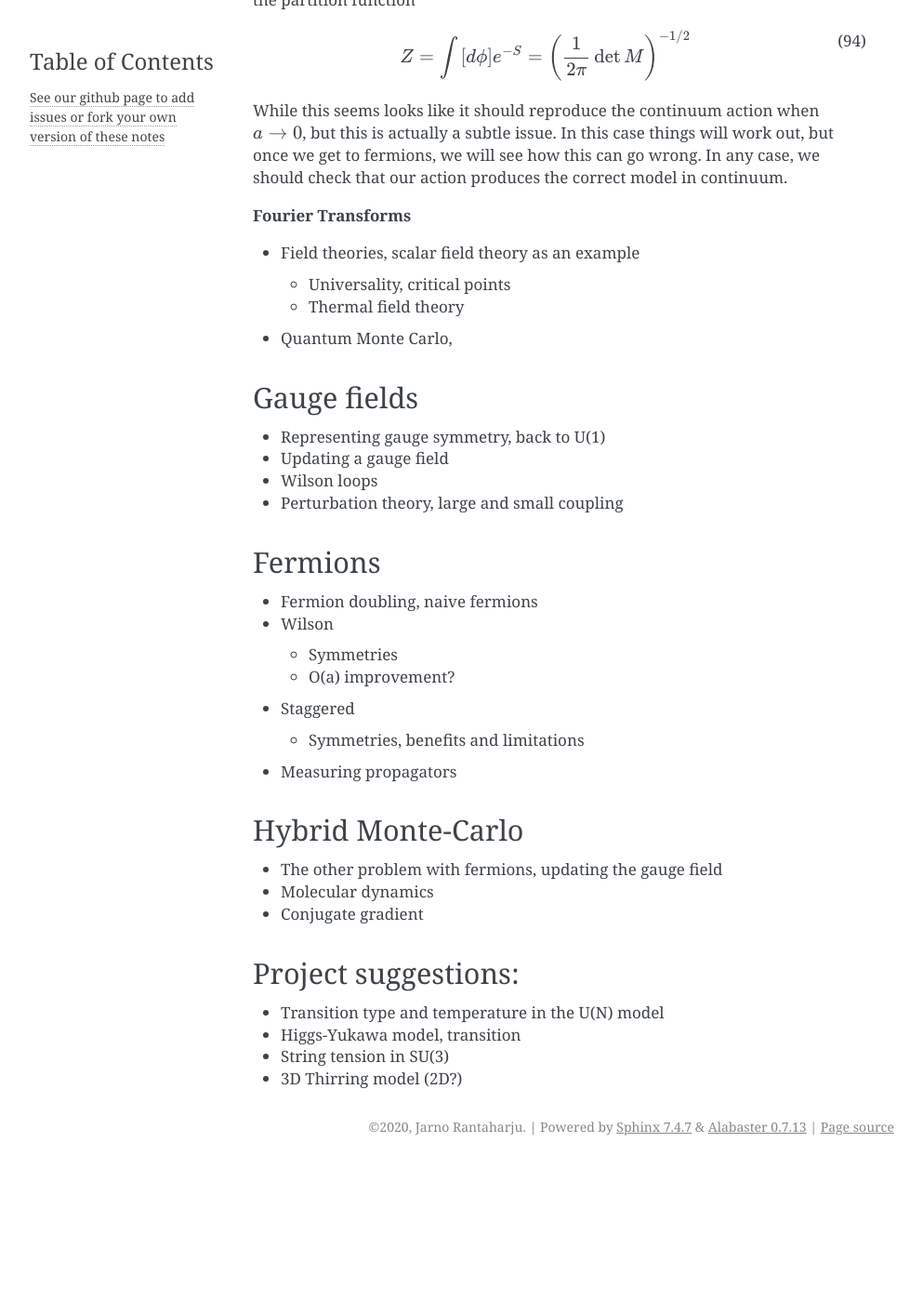
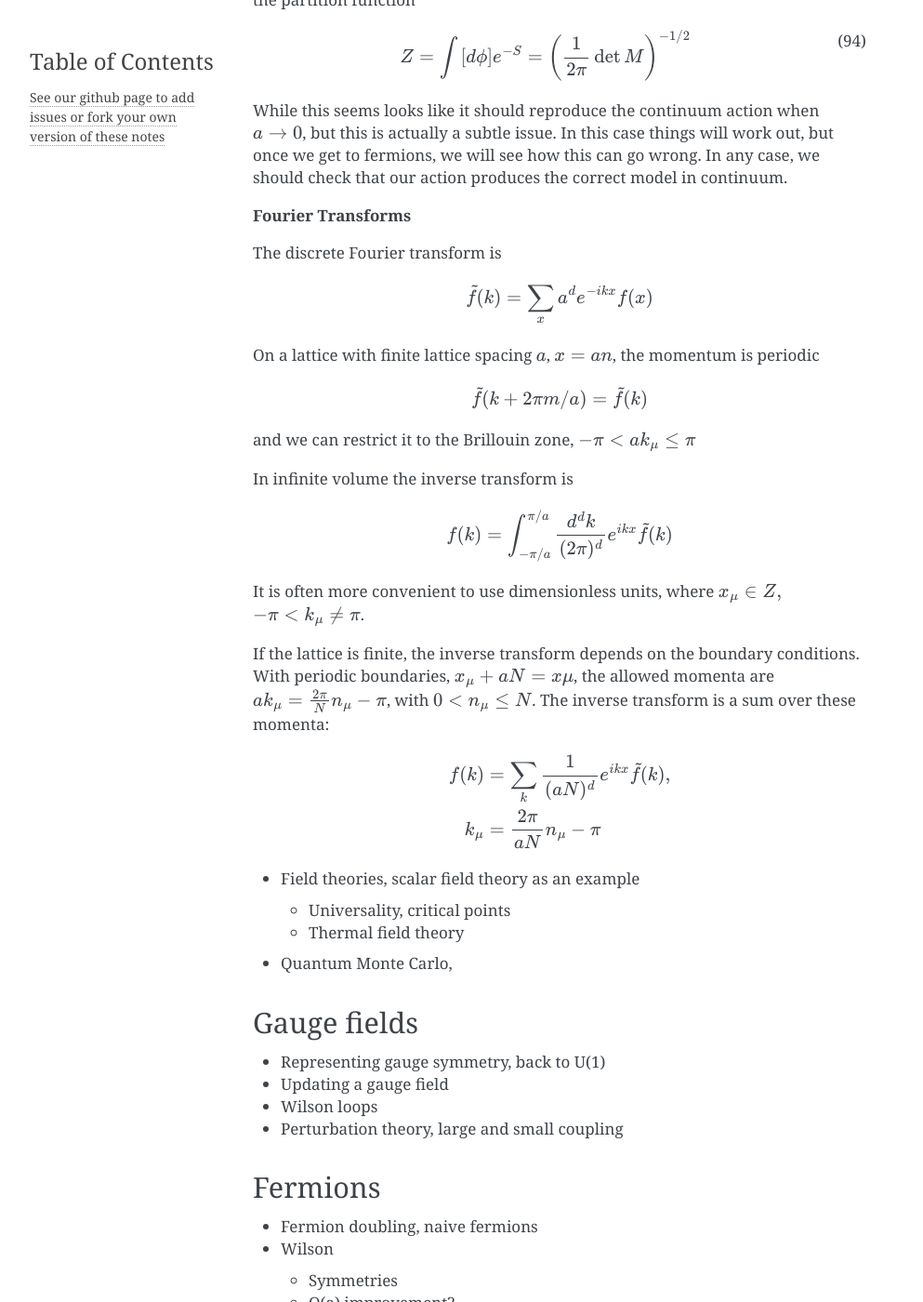
Before and after one commit to rantahar/Lattice-Field-Theory, a Sphinx documentation site: the page built from source/index.rst, in a window 1280 px wide and 1400 px high, scrolled down 24145 px. Shown: the whole window at 93% size, without its empty margins (148-1141 px from the left). Built offline with Sphinx 7.4.7, drawn with Linux system fonts in a browser that asks for light colours; pages that are not in the unit, such as notebooks, are missing from menus; before the commit the page ends 25396 px from its top, so only the background shows below that.

Commit message:
Discrete Fourier transforms

```diff
--- a/source/index.rst
+++ b/source/index.rst
@@ -1179,10 +1179,34 @@ continuum.
 
 **Fourier Transforms**
 
+The discrete Fourier transform is
 
+.. math::
+  \tilde f(k) = \sum_x a^d e^{-ikx} f(x)
 
+On a lattice with finite lattice spacing :math:`a`, :math:`x=an`, the momentum is periodic
 
+.. math::
+  \tilde f(k+2\pi m/a) = \tilde f(k)
 
+and we can restrict it to the Brillouin zone, :math:`-\pi < ak_\mu \leq \pi`
+
+In infinite volume the inverse transform is
+
+.. math::
+  f(k) = \int_{-\pi/a}^{\pi/a}\frac{d^dk}{(2\pi)^d}e^{ikx}\tilde f(k)
+
+It is often more convenient to use dimensionless units, where :math:`x_\mu \in Z,`
+:math:`-\pi < k_\mu \neq \pi`.
+
+If the lattice is finite, the inverse transform depends on the boundary conditions.
+With periodic boundaries, :math:`x_\mu +aN = x\mu`, the allowed momenta are
+:math:`ak_\mu = \frac{2\pi}{N} n_\mu -\pi`, with :math:`0<n_\mu \leq N`.
+The inverse transform is a sum over these momenta:
+
+.. math::
+  f(k) &= \sum_k \frac {1}{(aN)^d} e^{ikx}\tilde f(k), \\
+  k_\mu &=\frac{2\pi}{aN} n_\mu -\pi
 
 
 
```
